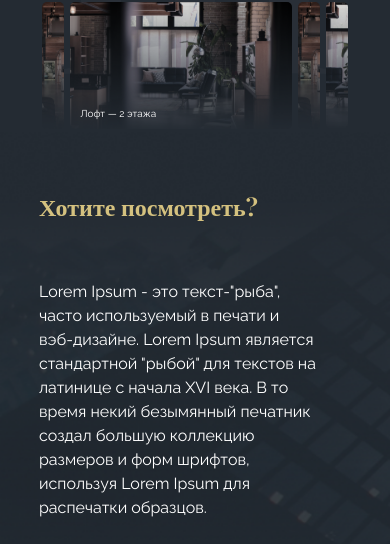
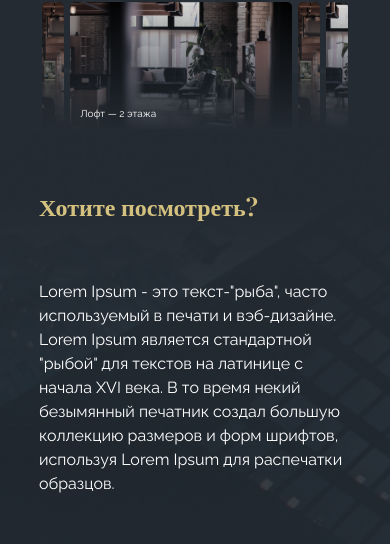
Before and after one commit to shiryaev585/house_vop, a Vue app: page / in a window 390 px wide. Shown: the part 1380-1924 px from the top of the page. Built offline with nearby package versions, Linux system fonts and the light colour scheme; a web font is replaced by a local one.

Commit message:
edited modal

```diff
--- a/src/components/UI/Modal.vue
+++ b/src/components/UI/Modal.vue
@@ -67,7 +67,7 @@ export default {
     }
 }
 
-@media (min-width: 1024px) {
+@media (min-width: 768px) {
     .modal__content {
         width: 80%;
         padding-top: 45%;
--- a/src/components/sections/VVideoSection.vue
+++ b/src/components/sections/VVideoSection.vue
@@ -198,6 +198,7 @@ export default {
 
             &-left {
                 margin-bottom: 50px;
+                margin-right: 0;
             }
         }
 
```
